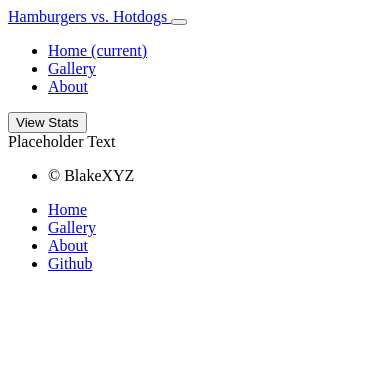
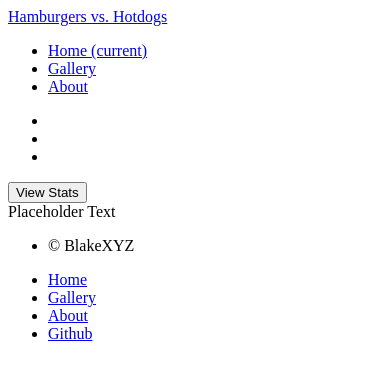
Before and after one commit to BlakeXYZ/webapp-hamburgers-vs-hotdogs, a Flask app: template webapp_hamburg_vs_hotdog/templates/public/home.html in a window 390 px wide. Shown: the top 380 px of the page. Run offline with Flask 3, Linux system fonts and the light colour scheme; the template is opened without the code that fills it, so the values that code supplies are empty; parts of the project's set-up code (start-up, migrations or seed data) failed here and were passed over.

Commit message:
mobile nav bar [deploy]

```diff
--- a/webapp_hamburg_vs_hotdog/templates/footer.html
+++ b/webapp_hamburg_vs_hotdog/templates/footer.html
@@ -1,4 +1,4 @@
-<footer>
+<footer  style="margin-bottom: 90px;">
   <div class="container footer-flex">
 
       <ul class="company">
--- a/webapp_hamburg_vs_hotdog/templates/nav.html
+++ b/webapp_hamburg_vs_hotdog/templates/nav.html
@@ -1,28 +1,57 @@
 
-<nav class="navbar navbar-expand-lg navbar-dark bg-dark fixed-top">
+<!-- Desktop/Tablet Top Navbar (hidden on mobile) -->
+<nav class="navbar navbar-expand-md navbar-dark bg-dark fixed-top d-none d-md-flex">
   <div class="container-fluid">
     <a class="navbar-brand" href="{{ url_for('public.home') }}">
       Hamburgers vs. Hotdogs
     </a>
-  <button class="navbar-toggler" type="button" data-bs-toggle="collapse" data-bs-target="#navbarSupportedContent" aria-controls="navbarSupportedContent"
-    aria-expanded="false" aria-label="Toggle navigation">
-    <span class="navbar-toggler-icon"></span>
-  </button>
-
-  <div class="collapse navbar-collapse" id="navbarSupportedContent">
       <ul class="navbar-nav me-auto">
         <li class="nav-item active">
-        <a class="nav-link" href="{{ url_for('public.home') }}">Home
+          <a class="nav-link" href="{{ url_for('public.home') }}">
+            <span class="d-flex justify-content-center align-items-center">
+              <i class="fa-solid fa-house fa-1x me-2"></i>Home
+            </span>
             <span class="sr-only">(current)</span>
           </a>
         </li>
         <li class="nav-item">
-        <a class="nav-link" href="{{ url_for('public.gallery') }}">Gallery</a>
+          <a class="nav-link" href="{{ url_for('public.gallery') }}">
+            <span class="d-flex justify-content-center align-items-center">
+              <i class="fa-solid fa-images fa-1x me-2"></i>Gallery
+            </span>
+          </a>
         </li>
         <li class="nav-item">
-        <a class="nav-link" href="{{ url_for('public.about') }}">About</a>
+          <a class="nav-link" href="{{ url_for('public.about') }}">
+            <span class="d-flex justify-content-center align-items-center">
+              <i class="fa-solid fa-info-circle fa-1x me-2"></i>About
+            </span>
+          </a>
+        </li>
+        {# <li class="nav-item">
+          <a class="nav-link" href="{{ url_for('public.about') }}"><i class="fa-solid fa-person-digging fa-1x"></i></a>
+        </li> #}
+      </ul>
+  </div>
+</nav>
+
+<!-- Mobile Bottom Navbar (hidden on md and up) -->
+<nav class="navbar navbar-light bg-light navbar-expand fixed-bottom border-top shadow-sm d-flex d-md-none">
+  <ul class="navbar-nav nav-justified w-100 flex-row">
+    <li class="nav-item flex-fill text-center">
+      <a class="nav-link" href="{{ url_for('public.home') }}">
+        <i class="fa-solid fa-house fa-lg"></i><br>
+      </a>
+    </li>
+    <li class="nav-item flex-fill text-center">
+      <a class="nav-link" href="{{ url_for('public.gallery') }}">
+        <i class="fa-solid fa-images fa-lg"></i><br>
+      </a>
+    </li>
+    <li class="nav-item flex-fill text-center">
+      <a class="nav-link" href="{{ url_for('public.about') }}">
+        <i class="fa-solid fa-info-circle fa-lg"></i><br>
+      </a>
     </li>
   </ul>
-  </div><!-- /.navbar-collapse -->
-  </div>
 </nav>
```
Lines whose indentation alone changed are shown as unchanged.
